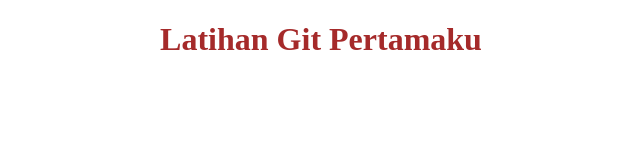
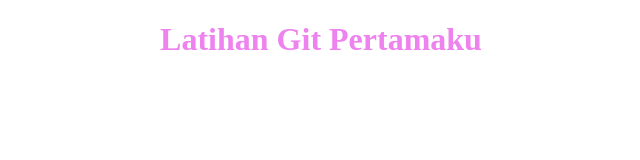
Before and after one commit to ahmadrohim/latihan-github, a plain HTML site: page index.html in a window 1280 px wide. Shown: the whole page, without its empty margins (319-959 px from the left). Drawn offline with Linux system fonts and the light colour scheme.

Commit message:
Update style.css

```diff
--- a/style.css
+++ b/style.css
@@ -1,4 +1,4 @@
 h1{
     text-align: center;
-    color: brown;
+    color: violet;
 }
```
